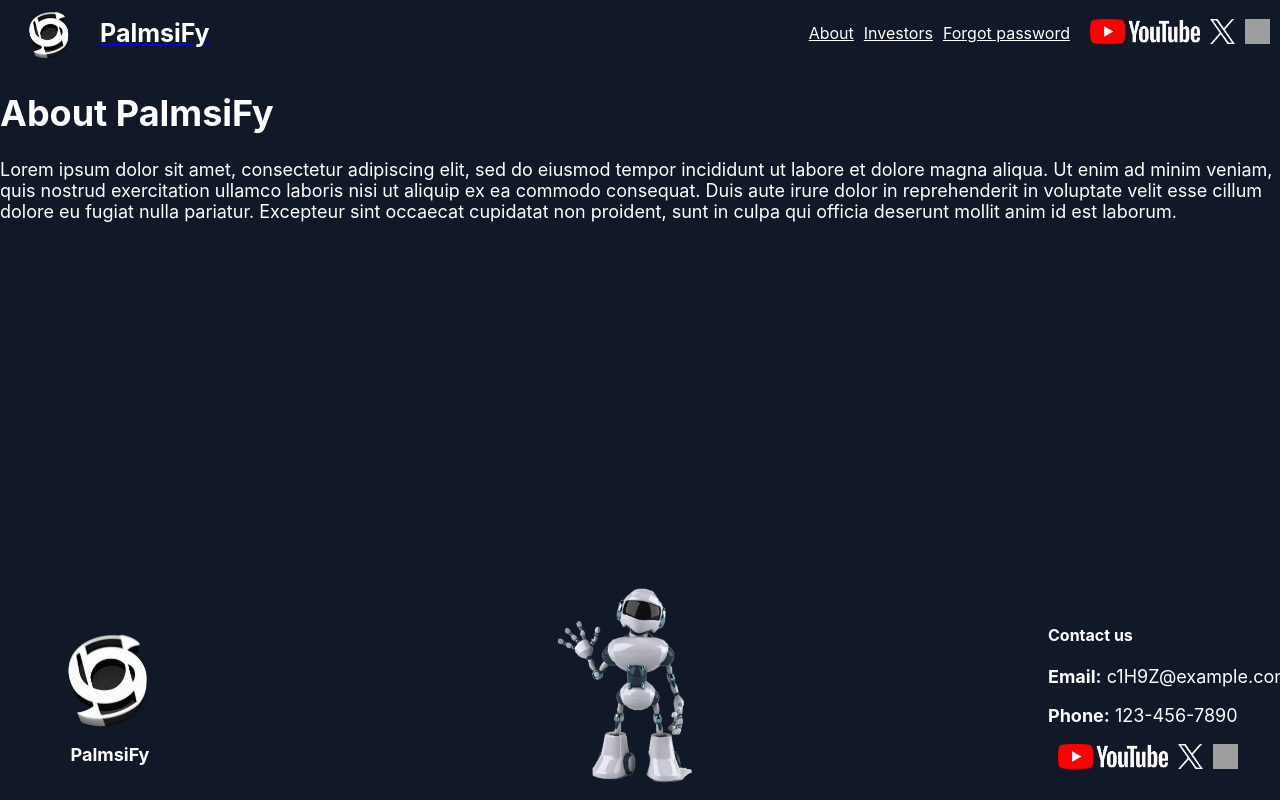
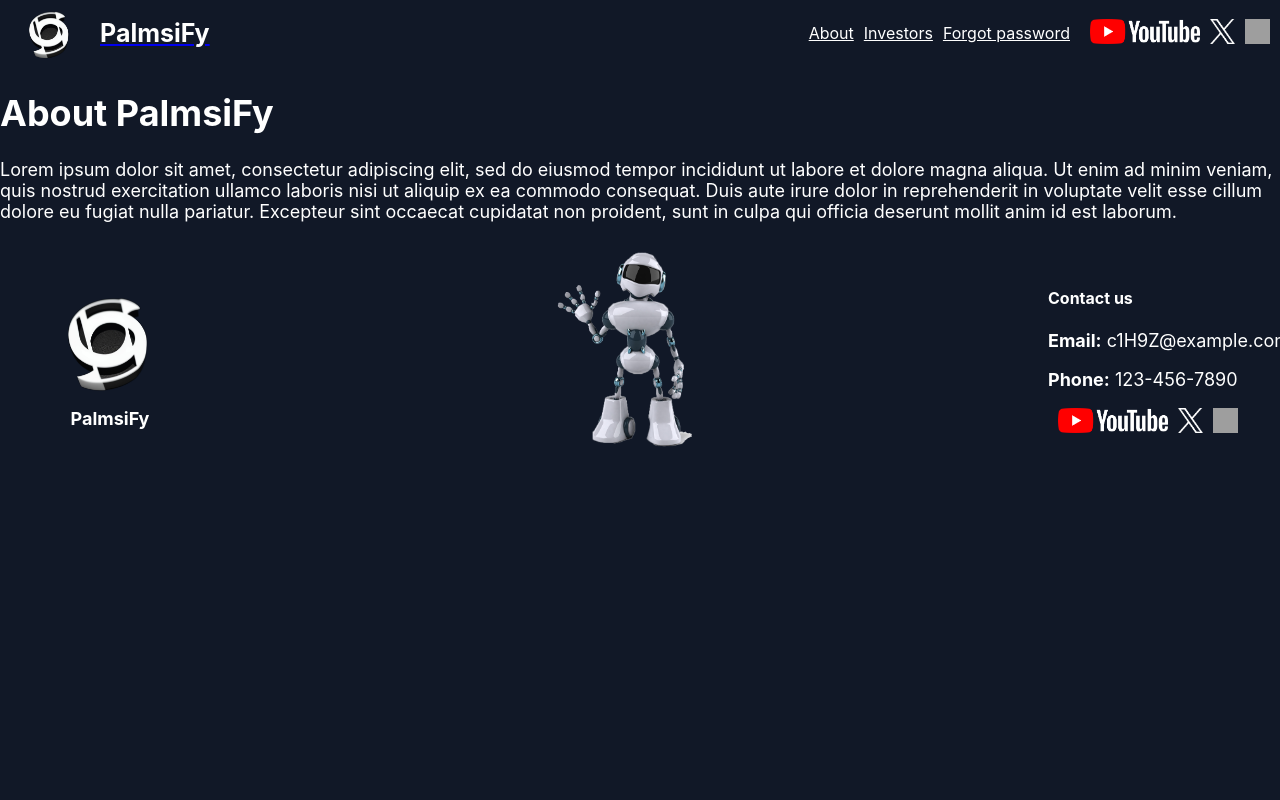
Before and after one commit to italianPalms/palmsiFy, a React (Vite) app: page /about in a window 1280 px wide. Built offline with nearby package versions, Linux system fonts and the light colour scheme; no server answers; grey boxes are pictures that could not be loaded.

Commit message:
move the footer-scroll logic to the footer component and remove it from the movie page. Make sure the footer is visible at the bottom of the page

```diff
--- a/src/components/Footer.jsx
+++ b/src/components/Footer.jsx
@@ -1,13 +1,30 @@
+import React, { useEffect, useRef, useState } from "react";
 import logo from "../img/logo.png";
 import airbot from "../img/airobot.png";
 import Youtube from "../img/yt_logo_rgb_dark.png";
 import X from "../img/logo-white.png"
 import Instagram from "../img/Instagram_Glyph_Gradient.png";
+import { isVisible } from "@testing-library/user-event/dist/utils";
 
 export default function Footer() {
+    const [isVisible, setIsVisible] = useState(false);
+
+    useEffect(() => {
+        function handleScroll() {
+            const windowHeight = window.innerHeight;
+            const documentHeight = document.body.scrollHeight;
+            const scrollPosition = window.scrollY || window.pageYOffset || document.documentElement.scrollTop;
+
+            setIsVisible(scrollPosition + windowHeight >= documentHeight);
+        }
+        window.addEventListener('scroll', handleScroll);
+        return () => {
+            window.removeEventListener('scroll', handleScroll);
+        };
+    }, []);
 
     return (
-        <footer className="footer-container">
+        <footer className={`footer-container ${isVisible ? 'visible' : ''}`}>
             <div className="footer-logo_name">
                 <img src={logo} alt="logo" className="footer-logo"></img>
                 <p className="footer-text">PalmsiFy</p>
--- a/src/index.css
+++ b/src/index.css
@@ -7,6 +7,7 @@ body {
   -moz-osx-font-smoothing: grayscale;
   background-color: rgb(17 24 39);
   color: white;
+  min-height: 100vh;
 }
 
 html,
@@ -313,13 +314,18 @@ p {
 
  /* Footer */
  .footer-container {
-  position: absolute;
+  position: relative;
+  left: 0;
+  width: 100%;
   bottom: 0;
-  width: 100%;
-  display: flex;
+  display: none;
   justify-content: space-between;
   align-items: center;
   padding: 10px 10px 10px 10px;
+ }
+
+ .footer-container.visible {
+  display: flex;
  }
 
  .footer-logo {
--- a/src/pages/movies/Movies.jsx
+++ b/src/pages/movies/Movies.jsx
@@ -1,11 +1,8 @@
-import React, { useState, useEffect, useRef } from "react";
+import React, { useState, useEffect } from "react";
 import Footer from "../../components/Footer";
 
 export default function Movies() {
-
     const [movies, setMovies] = useState([]);
-    const [footerVisible, setFooterVisible] = useState(false);
-    const contentRef = useRef(null);
 
     const options = {
         method: 'GET',
@@ -32,36 +29,12 @@ export default function Movies() {
         fetchData();
     }, []);
 
-    useEffect(() => {
-        // handle scrolling to make sure the footer is not visible before the user scroll all the way down
-        function handleScroll() {
-            // calculate how far the user has scrolled down
-            const scrollY = window.scrollY || window.pageYOffset;
-            const windowHeight = window.innerHeight;
-            const contentTop = contentRef.current.offsetTop;
-            const contentHeight = contentRef.current.clientHeight;
-
-
-            // when the user has scrolled to the end of the content, show the footer
-            if(scrollY + windowHeight >= contentTop + contentHeight /2) {
-                setFooterVisible(true);
-            } else {
-            setFooterVisible(false);
-            }
-        }
-
-        window.addEventListener("scroll", handleScroll);
-        return () => {
-            window.removeEventListener("scroll", handleScroll);
-        };
-    }, []);
-
     // TODO: Add functionality to search for movies (including a search bar that cbecomes visible when the user click the search icon)
 
     return (
         <>
         <div className="relative">
-            <div className="flex-1" ref={contentRef}>
+            <div className="flex-1">
                 <div className="mt-16">
                     <div className="flex flex-col items-center justify-center mb-6 pt-4 pb-2">
                         <h1 className="font-semibold sm:text-2xl md:text-3xl lg:text-4xl">Movies</h1>
@@ -83,7 +56,7 @@ export default function Movies() {
                 return <pre className="whitespace-pre-wrap ml-5" key={movie.id}>{JSON.stringify(movie, null, 2)}</pre>
                 })}
             </div>
-            <Footer className={footerVisible ? "sticky-footer footerVisible" : "sticky-footer"} />
+            <Footer />
         </div>
         </>
     )
```
